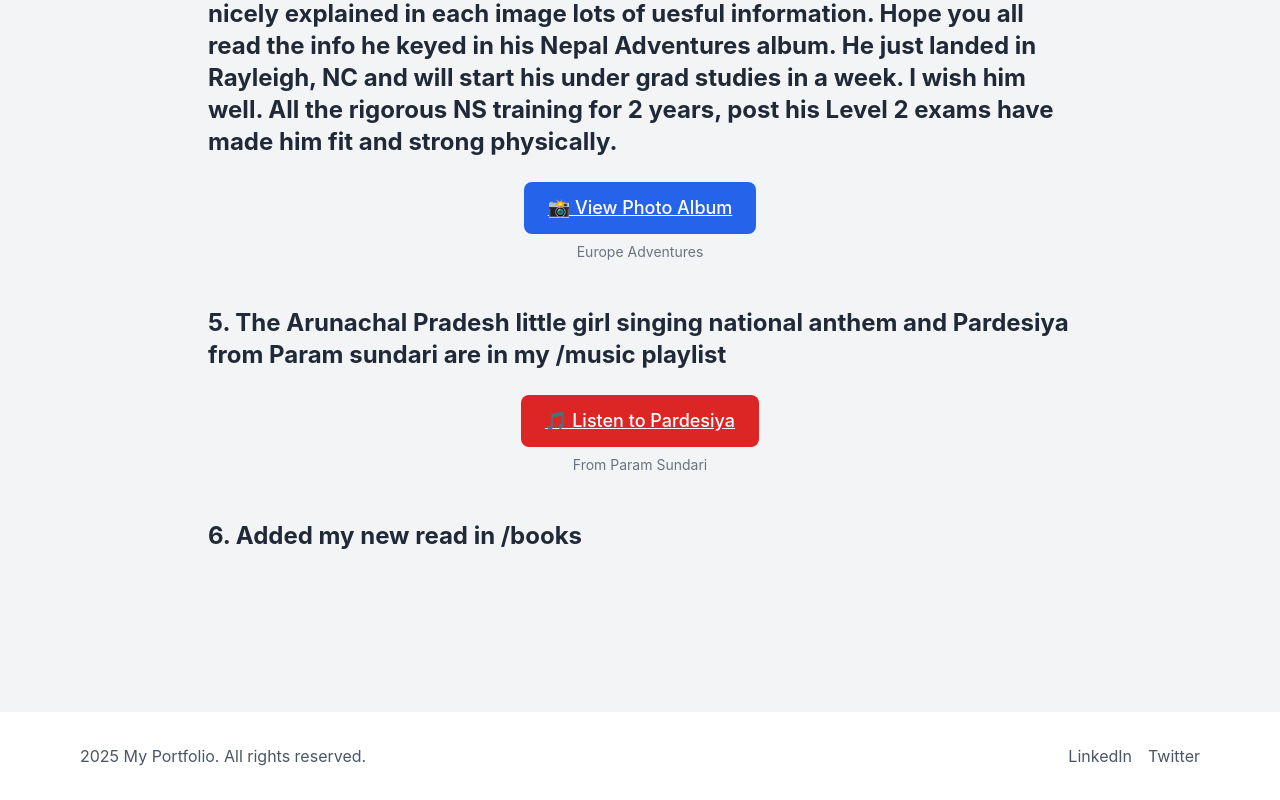
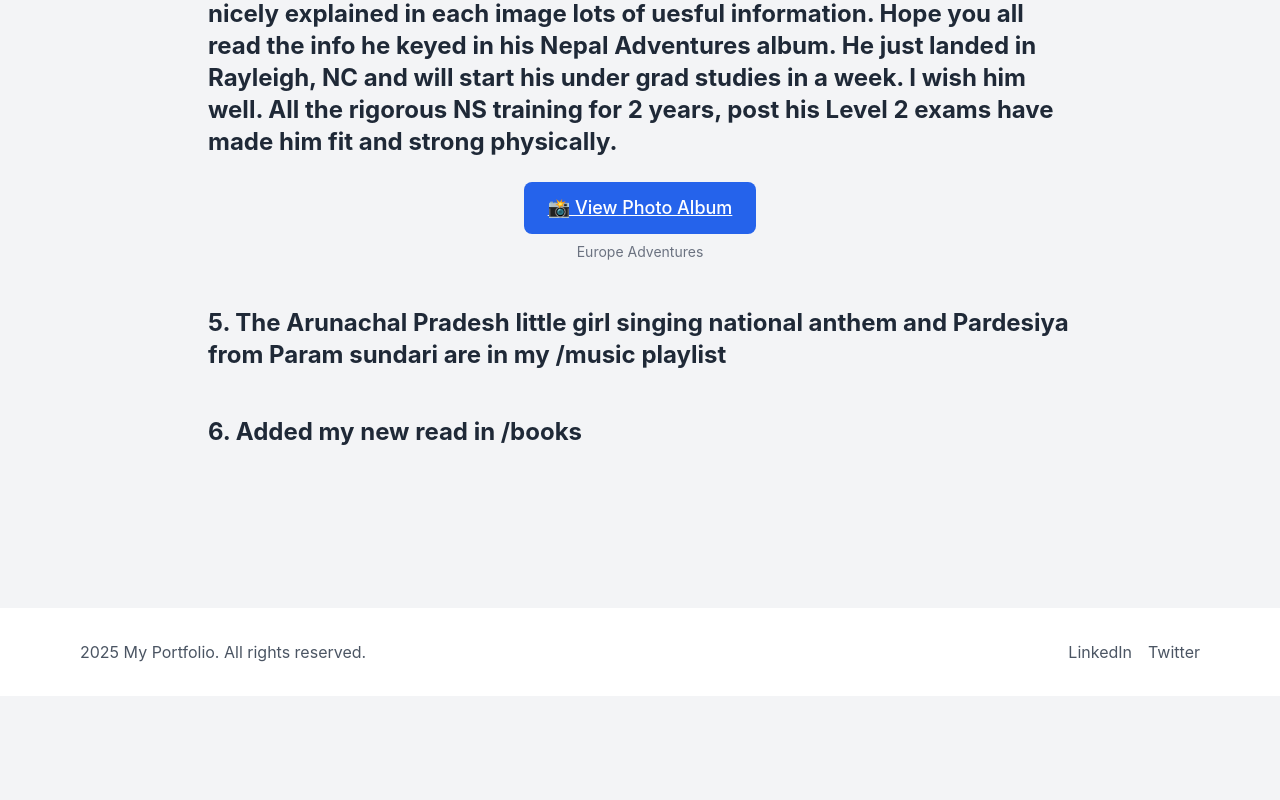
Before and after one commit to kumar2net/personal-website, a React (Vite) app: page /blog/long-weekend-musings-2025 in a window 1280 px wide. Shown: the part 2527-3327 px from the top of the page. After the commit the page ends 3223 px from the top, so only its background shows below. Built offline with nearby package versions, Linux system fonts and the light colour scheme.

Commit message:
Remove Pardesiya button from long weekend musings blog post

```diff
--- a/src/pages/blog/long-weekend-musings-2025.jsx
+++ b/src/pages/blog/long-weekend-musings-2025.jsx
@@ -116,19 +116,6 @@ const LongWeekendMusings2025 = () => {
             <h2 className="text-2xl font-bold mb-6 text-gray-800">
               5. The Arunachal Pradesh little girl singing national anthem and Pardesiya from Param sundari are in my /music playlist
             </h2>
-            <div className="my-6 text-center">
-              <a
-                href="https://www.youtube.com/watch?v=your-pardesiya-video-id"
-                className="inline-block px-6 py-3 bg-red-600 text-white rounded-lg hover:bg-red-700 transition-colors font-medium text-lg"
-                target="_blank"
-                rel="noopener noreferrer"
-              >
-                🎵 Listen to Pardesiya
-              </a>
-              <p className="text-sm text-gray-500 mt-2">
-                From Param Sundari
-              </p>
-            </div>
           </section>
 
           <section className="mb-8">
```
